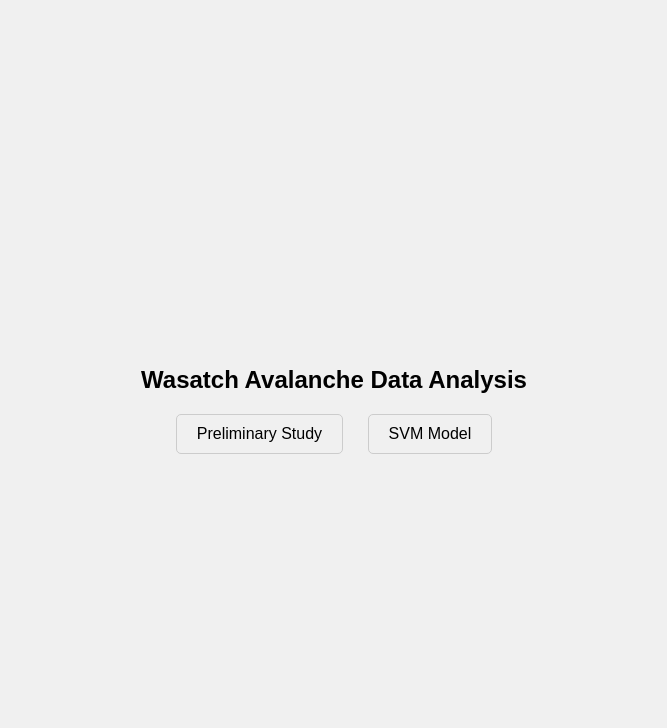
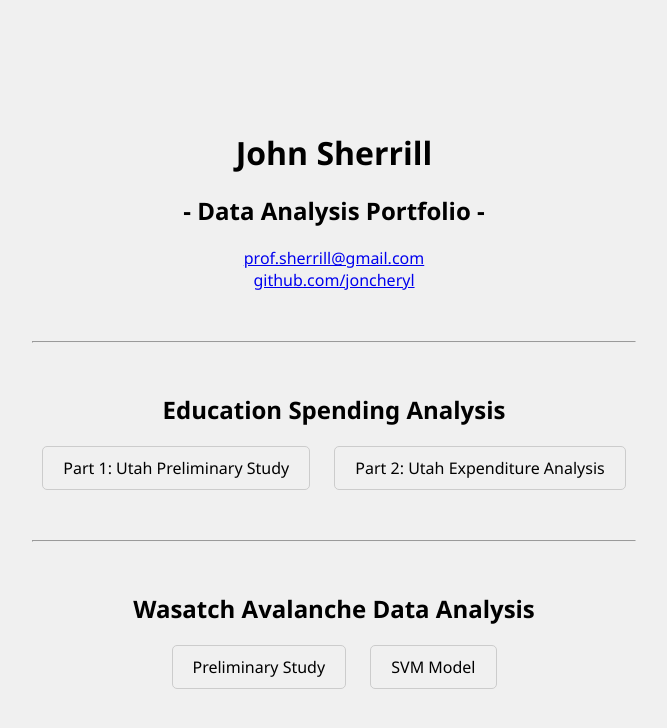
Before and after one commit to joncheryl/joncheryl.github.io, a plain HTML site: page index.html in a window 1280 px wide. Shown: the whole page, without its empty margins (306-973 px from the left). Drawn offline with Linux system fonts and the light colour scheme.

Commit message:
updated data analysis portfolio

```diff
--- a/index.html
+++ b/index.html
@@ -3,10 +3,10 @@
 <head>
   <meta charset="UTF-8">
   <meta name="viewport" content="width=device-width, initial-scale=1.0">
-  <title>Wasatch Avalanche Data Analysis</title>
+  <title>John Sherrill</title>
   <style>
     body {
-      font-family: sans-serif;
+      font-family: 'Segoe UI', Tahoma, Geneva, Verdana, sans-serif;
       margin: 0;
       display: flex; /* Make the body a flex container */
       min-height: 100vh; /* Ensure content fills the viewport height */
@@ -17,10 +17,18 @@
     .content {
       text-align: center;
     }
+    h1 {
+      margin-top: 20px;
+      margin-bottom: 20px;
+    }
     h2 {
-      margin-bottom: 20px; /* Space between text and links */
+      margin-top: 20px;
+      margin-bottom: 20px;
     }
-    a {
+    hr {
+      margin: 50px 0px;
+    }
+    a.blocks {
       text-decoration: none;
       color: #000;
       padding: 10px 20px;
@@ -32,13 +40,27 @@
     a:hover {
       background-color: #ddd;
     }
+
   </style>
 </head>
 <body>
   <div class="content">
+
+    <h1>John Sherrill</h1>
+    <h2>- Data Analysis Portfolio -</h2>
+    <div><a href="mailto:prof.sherrill@gmail.com">prof.sherrill@gmail.com</a></div>
+    <div><a href="https://github.com/joncheryl">github.com/joncheryl</a></div>
+    <hr>
+
+    <h2>Education Spending Analysis</h2>
+    <a href="https://raw.githack.com/joncheryl/ed/main/state_level.html" class="blocks">Part 1: Utah Preliminary Study</a>
+    <a href="https://raw.githack.com/joncheryl/ed/main/state_level_spending.html" class="blocks">Part 2: Utah Expenditure Analysis</a>
+
+    <hr>
+
     <h2>Wasatch Avalanche Data Analysis</h2>
-    <a href="https://joncheryl.github.io/prelim_study.html">Preliminary Study</a>
-    <a href="https://joncheryl.github.io/avy_svm.html">SVM Model</a>
+    <a href="https://joncheryl.github.io/prelim_study.html" class="blocks">Preliminary Study</a>
+    <a href="https://joncheryl.github.io/avy_svm.html" class="blocks">SVM Model</a>
   </div>
 </body>
 </html>
```
Also changed, not shown: 1 other file.
